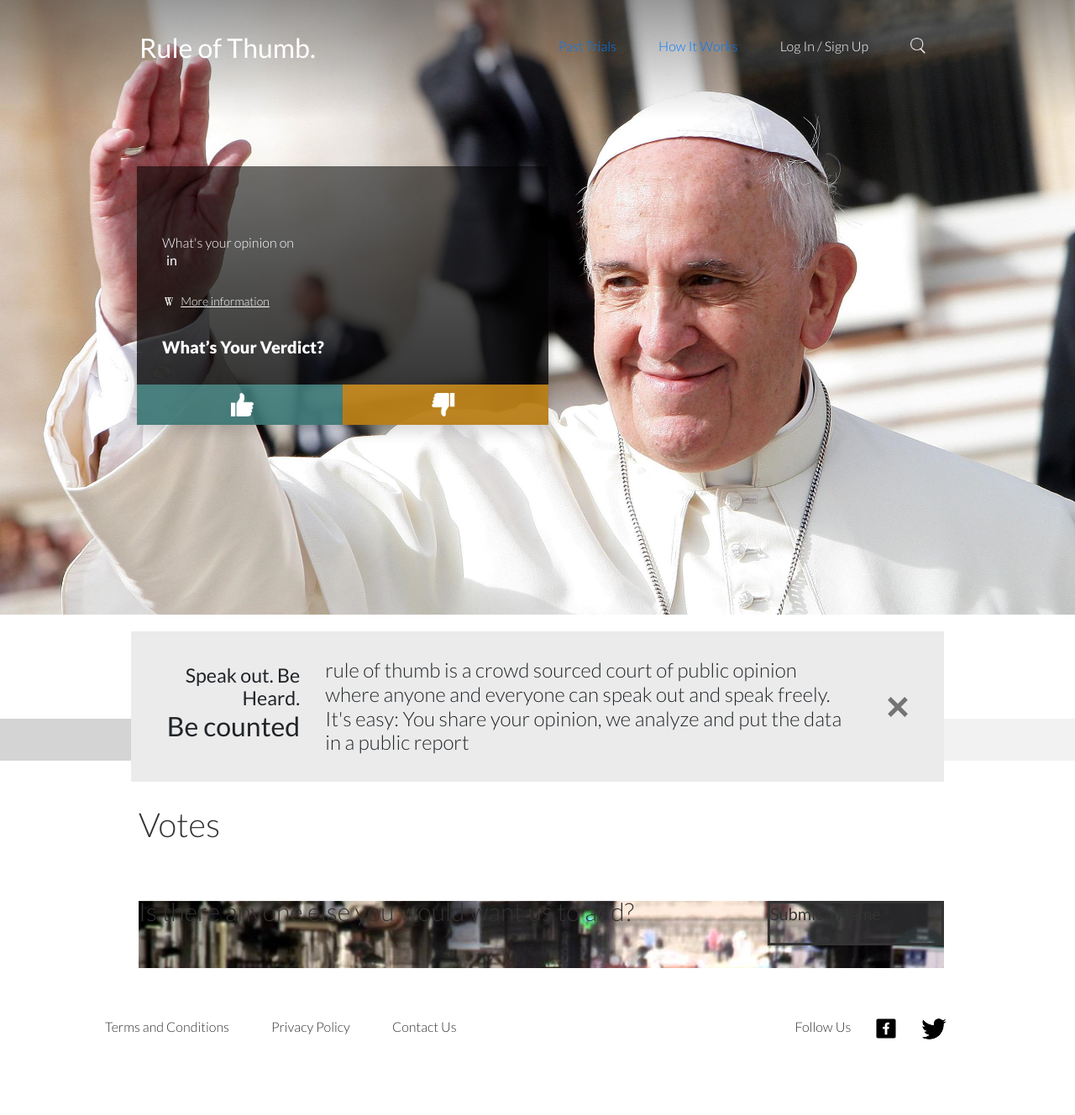
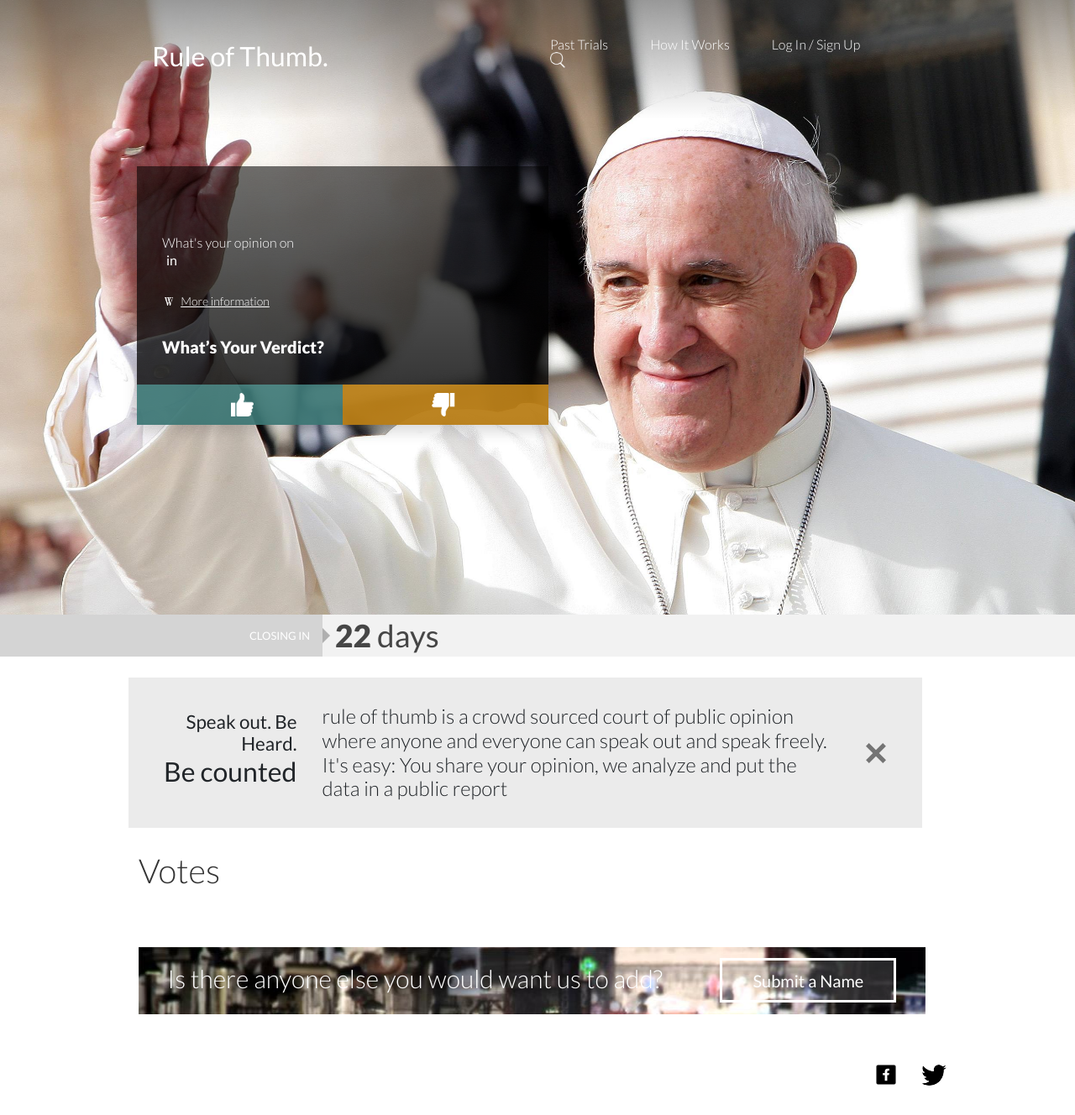
Before and after one commit to GaboGo/voting-react-app, a React app: page /home in a window 1280 px wide. Shown: the part 8-1336 px from the top of the page at 84% size. Before the commit the page ends 1281 px from the top, so only its background shows below. Built offline with nearby package versions, Linux system fonts and the light colour scheme; some packages are replaced by stand-ins of ours; grey boxes are pictures that could not be loaded.

Commit message:
Create image in footer and button

```diff
--- a/src/components/Nav/NavBar.js
+++ b/src/components/Nav/NavBar.js
@@ -1,14 +1,20 @@
 import React, { useState, useEffect } from "react";
 import { Link, useLocation } from "react-router-dom";
+import { Col, Row } from "react-bootstrap";
 const NavBar = () => {
   return (
     <nav
       className="navbar"
+      style={{
+        position: useLocation().pathname === "/home" ? "absolute" : "relative"
+      }}
     >
-      <Link to="/home" className="text-white">
-        Rule of Thumb.
-      </Link>
-      <ul className="breadcrumbs">
+      <Col>
+        <Link to="/home" className="text-white">
+          Rule of Thumb.
+        </Link>
+      </Col>
+      <Col lg={6} className="breadcrumbs">
         <li>
           <Link to="/past/trial">Past Trials</Link>
         </li>
@@ -25,7 +31,7 @@ const NavBar = () => {
             }}
           ></input>
         </li>
-      </ul>
+      </Col>
     </nav>
   );
 };
--- a/src/index.js
+++ b/src/index.js
@@ -3,7 +3,7 @@ import ReactDOM from "react-dom";
 import "./style/global.scss";
 import App from "./pages/Home";
 import NavBar from "./components/Nav/NavBar";
-import { Container } from "react-bootstrap";
+import { Container, Col, Row } from "react-bootstrap";
 import * as serviceWorker from "./serviceWorker";
 import {
   BrowserRouter as Router,
@@ -21,10 +21,22 @@ ReactDOM.render(
         <App />
       </Route>
       <Route exact path="/past/trial">
-        <h1>Past Trial</h1>
+        <Container className="d-flex justify-content-center align-items-center">
+          <Row>
+            <Col>
+              <h1>Hello world</h1>
+            </Col>
+          </Row>
+        </Container>
       </Route>
       <Route exact path="/information/works">
-        <h1>Information</h1>
+        <Container className="d-flex justify-content-center align-items-center">
+          <Row>
+            <Col>
+              <h1>Hello world</h1>
+            </Col>
+          </Row>
+        </Container>
       </Route>
       <Redirect to="/home" />
     </Switch>
--- /dev/null
+++ b/src/pages/Footer.js
@@ -0,0 +1,40 @@
+import React from "react";
+const Footer = () => {
+  return (
+    <footer>
+      <section
+        className="contact"
+        style={{
+          backgroundImage: `url(${process.env.PUBLIC_URL +
+            `/assets/people.jpg`})`
+        }}
+      >
+        <div className="left">
+          <span>Is there anyone else you would want us to add?</span>
+        </div>
+        <div className="rigth">
+          <div className="submit-btn">
+            <span>Submit a Name</span>
+          </div>
+        </div>
+      </section>
+      <section className="credits">
+        <ul className="breadcrumbs-footer">
+          <li>Terms and Conditions</li>
+          <li>Privacy Policy</li>
+          <li>Contact Us</li>
+        </ul>
+        <ul className="breadcrumbs-social">
+          <li>Follow Us</li>
+          <li>
+            <img src={process.env.PUBLIC_URL + "/assets/fb.png"} />
+          </li>
+          <li>
+            <img src={process.env.PUBLIC_URL + "/assets/tw.png"} />
+          </li>
+        </ul>
+      </section>
+    </footer>
+  );
+};
+export default Footer;
--- a/src/pages/Home.js
+++ b/src/pages/Home.js
@@ -1,12 +1,10 @@
 import React, { Component } from "react";
 import firebase from "firebase";
 import "firebase/database";
-import { Container, Col, Row } from "react-bootstrap";
 import { DB_CONFIG } from "../config/config";
-import NavBar from "../components/Nav/NavBar";
 import Header from "./Header";
-import Cards from "../components/card/Container";
-import Adds from "../components/Text/Container";
+import Footer from "./Footer";
+import Main from "./Main";
 class App extends Component {
   state = {
     boxes: [],
@@ -15,7 +13,9 @@ class App extends Component {
   };
   componentDidMount() {
     this.editState = false;
-    this.app = firebase.initializeApp(DB_CONFIG);
+    this.app = !firebase.apps.length
+      ? firebase.initializeApp(DB_CONFIG)
+      : firebase.app();
     this.db = this.app
       .database()
       .ref()
@@ -91,7 +91,7 @@ class App extends Component {
     // logic
   }
   render() {
-    const { mainCard } = this.state;
+    const { mainCard, boxes } = this.state;
     return (
       <div className="App">
         <Header
@@ -103,56 +103,8 @@ class App extends Component {
           votesDown={mainCard.votesDown}
           votesUp={mainCard.votesUp}
         />
-        <main>
-          <Container fluid={true}>
-            <Row className="d-flex justify-content-center align-items-center">
-              <Col>
-                <Adds
-                  composedText={["Speak out. Be Heard.", "Be counted"]}
-                  contentText="rule of thumb is a crowd sourced court of public opinion where anyone and everyone can speak out and speak freely. It's easy: You share your opinion, we analyze and put the data in a public report"
-                />
-              </Col>
-              <h1 className="content-title">Votes</h1>
-              <Col lg={11}>
-                <Cards data={this.state.boxes} />
-              </Col>
-            </Row>
-          </Container>
-        </main>
-        <footer>
-          <section
-            className="contact"
-            style={{
-              backgroundImage: `url(${process.env.PUBLIC_URL +
-                `/assets/people.jpg`})`
-            }}
-          >
-            <div className="left">
-              <span>Is there anyone else you would want us to add?</span>
-            </div>
-            <div className="rigth">
-              <div className="submit-btn">
-                <span>Submit a Name</span>
-              </div>
-            </div>
-          </section>
-          <section className="credits">
-            <ul className="breadcrumbs-footer">
-              <li>Terms and Conditions</li>
-              <li>Privacy Policy</li>
-              <li>Contact Us</li>
-            </ul>
-            <ul className="breadcrumbs-social">
-              <li>Follow Us</li>
-              <li>
-                <img src={process.env.PUBLIC_URL + "/assets/fb.png"} />
-              </li>
-              <li>
-                <img src={process.env.PUBLIC_URL + "/assets/tw.png"} />
-              </li>
-            </ul>
-          </section>
-        </footer>
+        <Main boxes={boxes} />
+        <Footer />
       </div>
     );
   }
--- /dev/null
+++ b/src/pages/Main.js
@@ -0,0 +1,25 @@
+import React from "react";
+import Cards from "../components/card/Container";
+import Adds from "../components/Text/Container";
+import { Container, Col, Row } from "react-bootstrap";
+const Main = ({ boxes }) => {
+  return (
+    <main>
+      <Container fluid={true}>
+        <Row className="w-100 d-flex justify-content-center align-items-center">
+          <Col>
+            <Adds
+              composedText={["Speak out. Be Heard.", "Be counted"]}
+              contentText="rule of thumb is a crowd sourced court of public opinion where anyone and everyone can speak out and speak freely. It's easy: You share your opinion, we analyze and put the data in a public report"
+            />
+          </Col>
+          <h1 className="content-title">Votes</h1>
+          <Col lg={11}>
+            <Cards data={boxes} />
+          </Col>
+        </Row>
+      </Container>
+    </main>
+  );
+};
+export default Main;
--- a/src/style/base/_variables.scss
+++ b/src/style/base/_variables.scss
@@ -1,24 +1,31 @@
-$font-primary: 'Lato', sans-serif;
+$font-primary: "Lato", sans-serif;
 
 $orange: #ffad1d;
 $grey-dark: #464646;
 $grey: #ebebeb;
 $blue: #1cbbb4;
 $white: #ffffff;
-$black: #333333;
-$transparent: rgba(112,112,112,0.30196078431372547);
-$white-transparent: rgba(255,255,255,0.7019607843137254);
-$main-card-blue: rgba(28,187,180,0.9019607843137255);
-
+$black: #ffffff;
+$transparent: rgba(112, 112, 112, 0.30196078431372547);
+$white-transparent: rgba(255, 255, 255, 0.7019607843137254);
+$main-card-blue: rgba(28, 187, 180, 0.9019607843137255);
 
 $base-color-down: $orange;
 $base-color-like: $blue;
 $base-color-background: $white;
 $base-color-dialog-box: $grey;
-$base-color-dialog-box-text:$black;
+$base-color-dialog-box-text: $black;
 
 $radius-button: 5px;
 $radius-tab: 5px;
 
-$base-linear-gradient-up:linear-gradient(0deg, rgba(51,51,51,0) 0%, rgba(51,51,51,0.5294117647058824) 100%);
-$base-linear-gradient-down: linear-gradient(0deg, rgba(0,0,0,0.611764705882353) 0%, rgba(0,0,0,0) 100%);;
+$base-linear-gradient-up: linear-gradient(
+  0deg,
+  rgba(51, 51, 51, 0) 0%,
+  rgba(51, 51, 51, 0.5294117647058824) 100%
+);
+$base-linear-gradient-down: linear-gradient(
+  0deg,
+  rgba(0, 0, 0, 0.611764705882353) 0%,
+  rgba(0, 0, 0, 0) 100%
+);
--- a/src/style/layout/_boxText.scss
+++ b/src/style/layout/_boxText.scss
@@ -14,7 +14,7 @@
 
   > div:nth-child(1) > h1 {
     font-weight: 400;
-    font-size: 2.9vh;
+    font-size: 2.8vh;
     margin: 0px;
   }
 }
--- a/src/style/layout/_footer.scss
+++ b/src/style/layout/_footer.scss
@@ -1,13 +1,17 @@
-footer{
+footer {
   margin-left: 165px;
   margin-top: 40px;
-    .contact{
-        width: 86%;
+  .contact {
+    width: 84%;
     height: 80px;
+    display: flex;
+    justify-content: space-around;
+    align-items: center;
     margin-bottom: 70px;
+
     .left {
-            float: left;
-            span{
+      color: white;
+      span {
         font-size: 30px;
         line-height: 24px;
         color: $base-color-dialog-box-text;
@@ -16,13 +20,16 @@ footer{
       }
     }
     .rigth {
-            float: right;
-            .submit-btn{
+      .submit-btn {
         width: 210px;
         height: 53px;
-                background-color: rgba(255,255,255,0.14901960784313725);
+        display: flex;
+        justify-content: center;
+        align-items: center;
+        cursor: pointer;
+        background-color: rgba(255, 255, 255, 0.14901960784313725);
         border: 3px solid $base-color-dialog-box-text;
-                span{
+        span {
           font-size: 20px;
           line-height: 24px;
           color: $base-color-dialog-box-text;
@@ -40,12 +47,12 @@ footer{
       margin-top: -10px;
       margin-left: -40px;
       float: left;
-            li{
+      li {
         font-size: 16px;
         line-height: 19px;
         color: $base-color-dialog-box-text;
         font-weight: 300;
-                float:left;
+        float: left;
         list-style: none;
         margin-right: 50px;
         cursor: pointer;
@@ -63,12 +70,12 @@ footer{
       margin-top: -10px;
       margin-left: -40px;
       float: right;
-            li{
+      li {
         font-size: 16px;
         line-height: 19px;
         color: $base-color-dialog-box-text;
         font-weight: 300;
-                float:left;
+        float: left;
         list-style: none;
         margin-right: 30px;
         cursor: pointer;
--- a/src/style/layout/_header.scss
+++ b/src/style/layout/_header.scss
@@ -1,12 +1,12 @@
-.header{
+.header {
   width: 100%;
   background-size: cover;
   height: 740px;
 
-    @import 'layout/_navbar.scss';
+  @import "layout/_navbar.scss";
 }
 
-.main-card{
+.main-card {
   @include card-background(1);
   position: relative;
 }
@@ -15,10 +15,9 @@
   width: 100%;
   height: 50px;
   background-color: $transparent;
-    position: absolute;
   bottom: -114px;
   .closing-text {
-        float:left;
+    float: left;
     width: 30%;
     text-align: right;
     padding: 15px;
@@ -30,7 +29,8 @@
   .arrow_box {
     position: relative;
   }
-    .arrow_box:after, .arrow_box:before {
+  .arrow_box:after,
+  .arrow_box:before {
     left: 100%;
     top: 50%;
     border: solid $transparent;
@@ -65,6 +65,6 @@
     font-size: 37px;
     line-height: 50px;
     font-weight: 400;
-        background-color: rgba(255,255,255,0.7019607843137254);
+    background-color: rgba(255, 255, 255, 0.7019607843137254);
   }
 }
--- a/src/style/layout/_navbar.scss
+++ b/src/style/layout/_navbar.scss
@@ -16,6 +16,9 @@
     margin-top: -10px;
     margin-left: 15%;
     li {
+      a {
+        color: white !important;
+      }
       font-size: 16px;
       line-height: 19px;
       @extend %base-background-text;
@@ -24,6 +27,7 @@
       list-style: none;
       margin-right: 50px;
       cursor: pointer;
+
       input {
         background: transparent no-repeat;
         background-size: contain;
```
Lines whose indentation alone changed are shown as unchanged.
